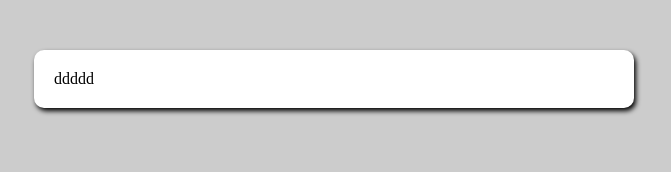
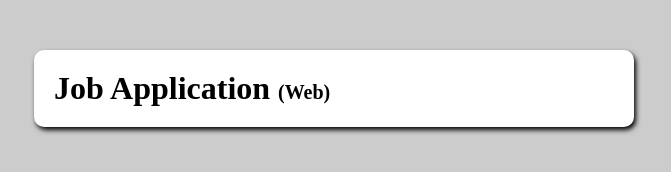
Before and after one commit to nirobdev9/project2, a plain HTML site: page index.html in a window 1280 px wide. Shown: the whole page, without its empty margins (306-977 px from the left). Drawn offline with Linux system fonts and the light colour scheme.

Commit message:
apply form

```diff
--- a/index.html
+++ b/index.html
@@ -8,7 +8,9 @@
 </head>
 <body>
     <div class="container">
-        <div class="apply">ddddd</div>
+        <div class="apply">
+        <h1>Job Application <span id="small">(Web)</span></h1>
+        </div>
     </div>
 
 </body>
--- a/style.css
+++ b/style.css
@@ -20,3 +20,6 @@
 body{
     background-color: #ccc;
 }
+#small{
+    font-size: 20px;
+}
```
